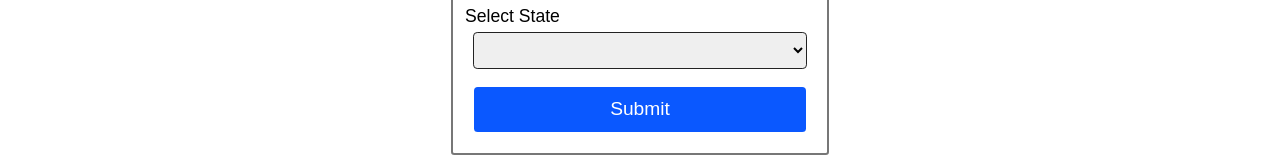
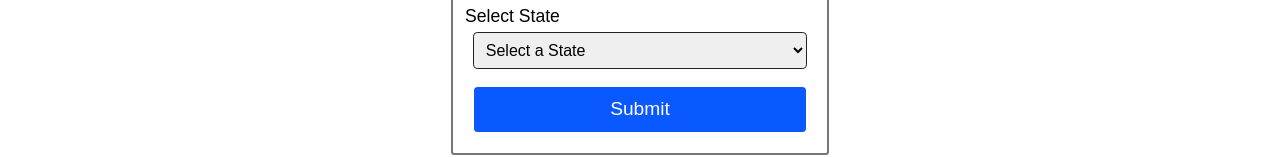
Before and after one commit to bamart43/1.2-Assignment, a plain HTML site: page index.html in a window 1280 px wide. Shown: the part 980-1137 px from the top of the page. Drawn offline with Linux system fonts and the light colour scheme.

Commit message:
fixed options

```diff
--- a/index.html
+++ b/index.html
@@ -46,7 +46,7 @@
 
 				<label for="stateSelect">Select State</label>
 				<select name="state" id="stateSelect">
-					<option value=""></option>
+					<option value="" disabled selected>Select a State</option>
 					<option value="AL">Alabama</option>
 					<option value="AK">Alaska</option>
 					<option value="AZ">Arizona</option>
```
